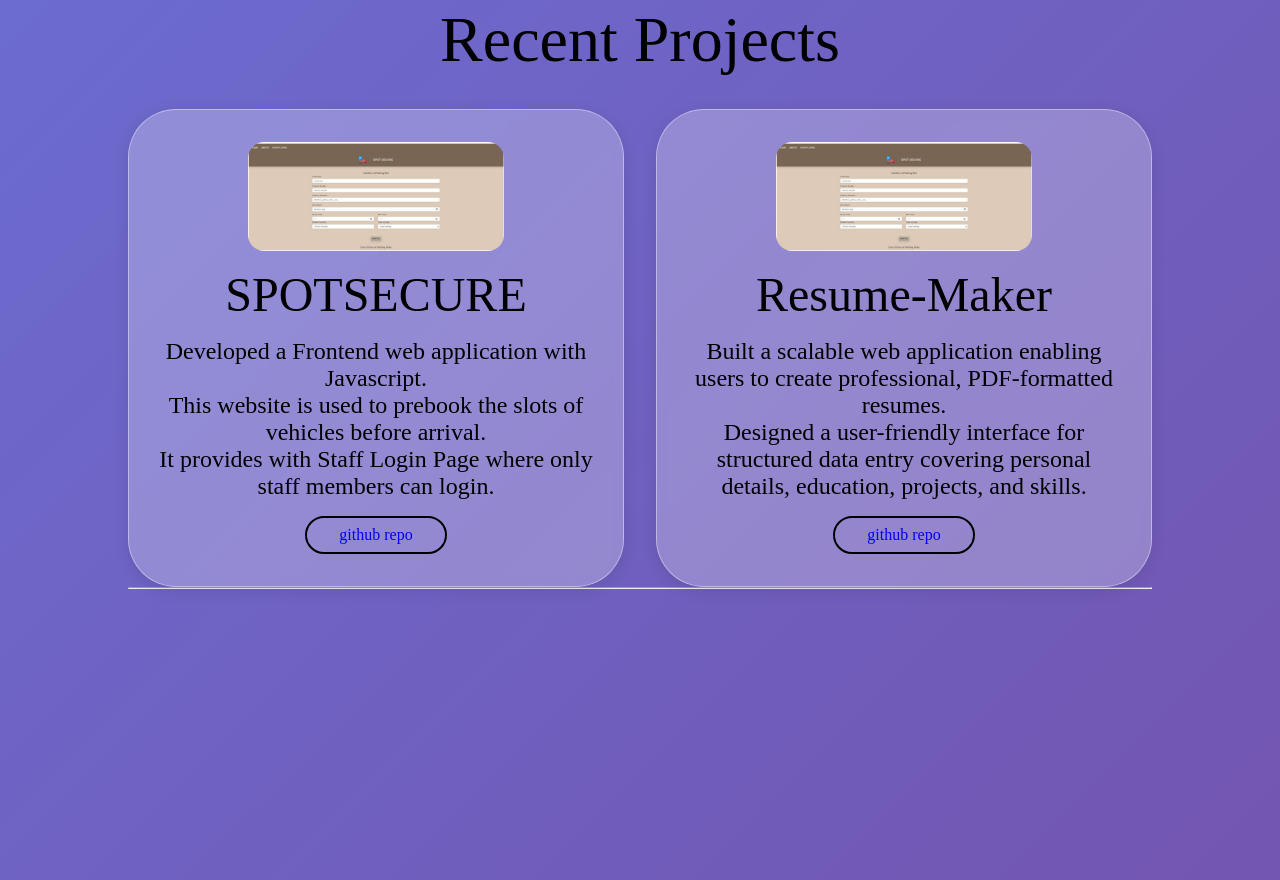
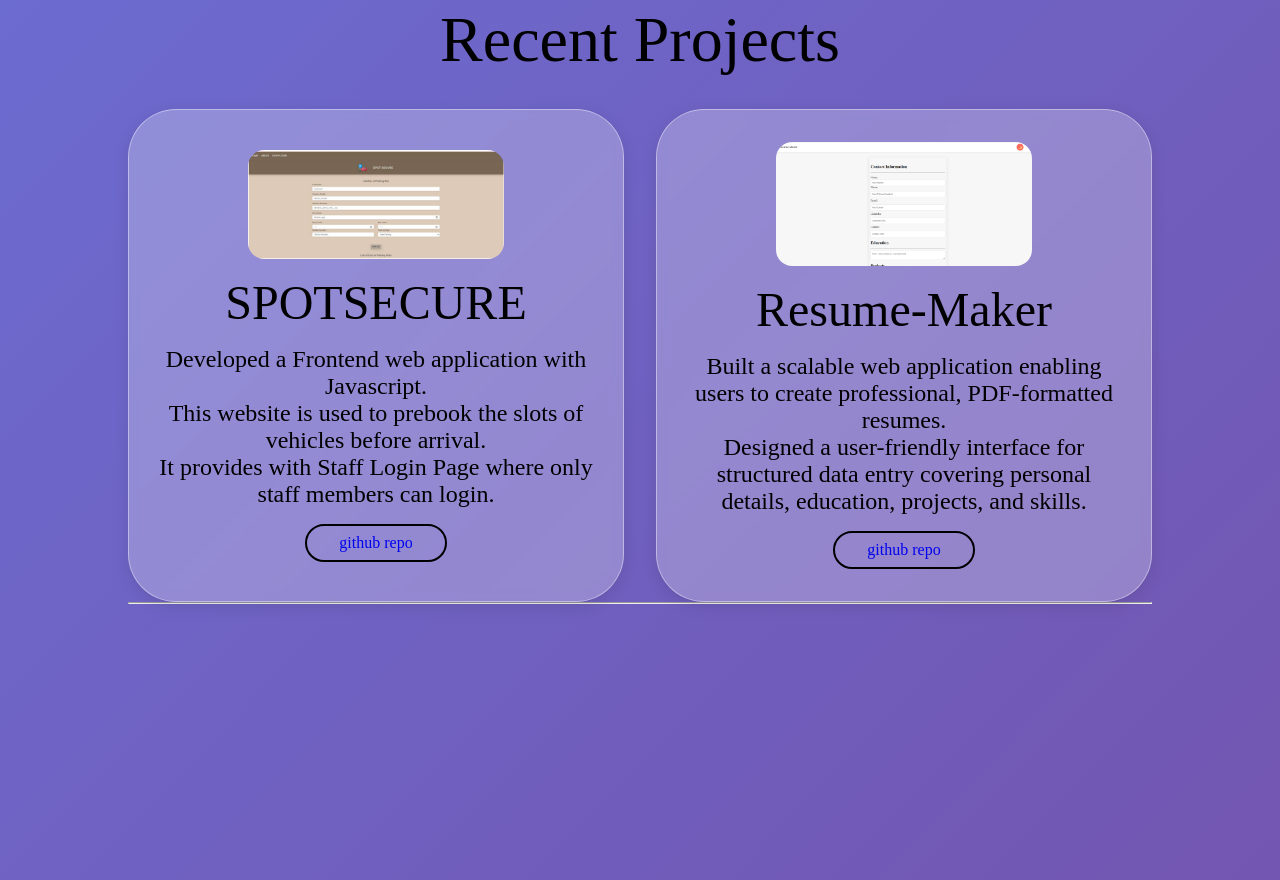
Before and after one commit to sharath4444/sharath_portfolio_main, a plain HTML site: page index.html in a window 1280 px wide. Shown: the part 1915-2795 px from the top of the page. Drawn offline with nearby package versions, Linux system fonts and the light colour scheme.

Commit message:
Update index.html

```diff
--- a/index.html
+++ b/index.html
@@ -167,7 +167,7 @@ It provides with Staff Login Page where only staff members can login.
                 </div>
             </div>
              <div class="project-card">
-                <img src="project1.png" alt="project-image">
+                <img src="resume_site.png" alt="project-image">
                 <h3>Resume-Maker</h3>
                 <p>
                     Built a scalable web application enabling users to create professional, PDF-formatted resumes.
```
